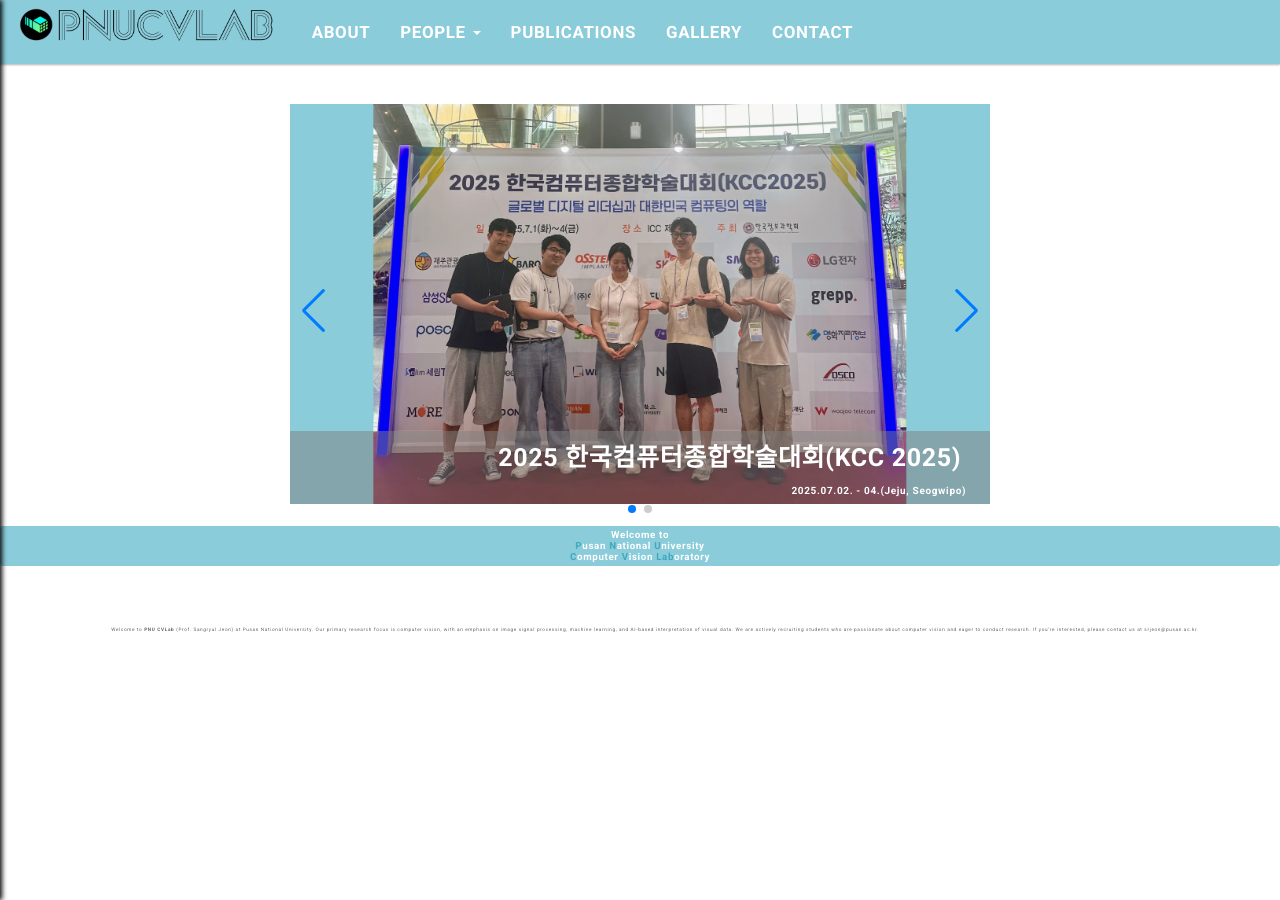
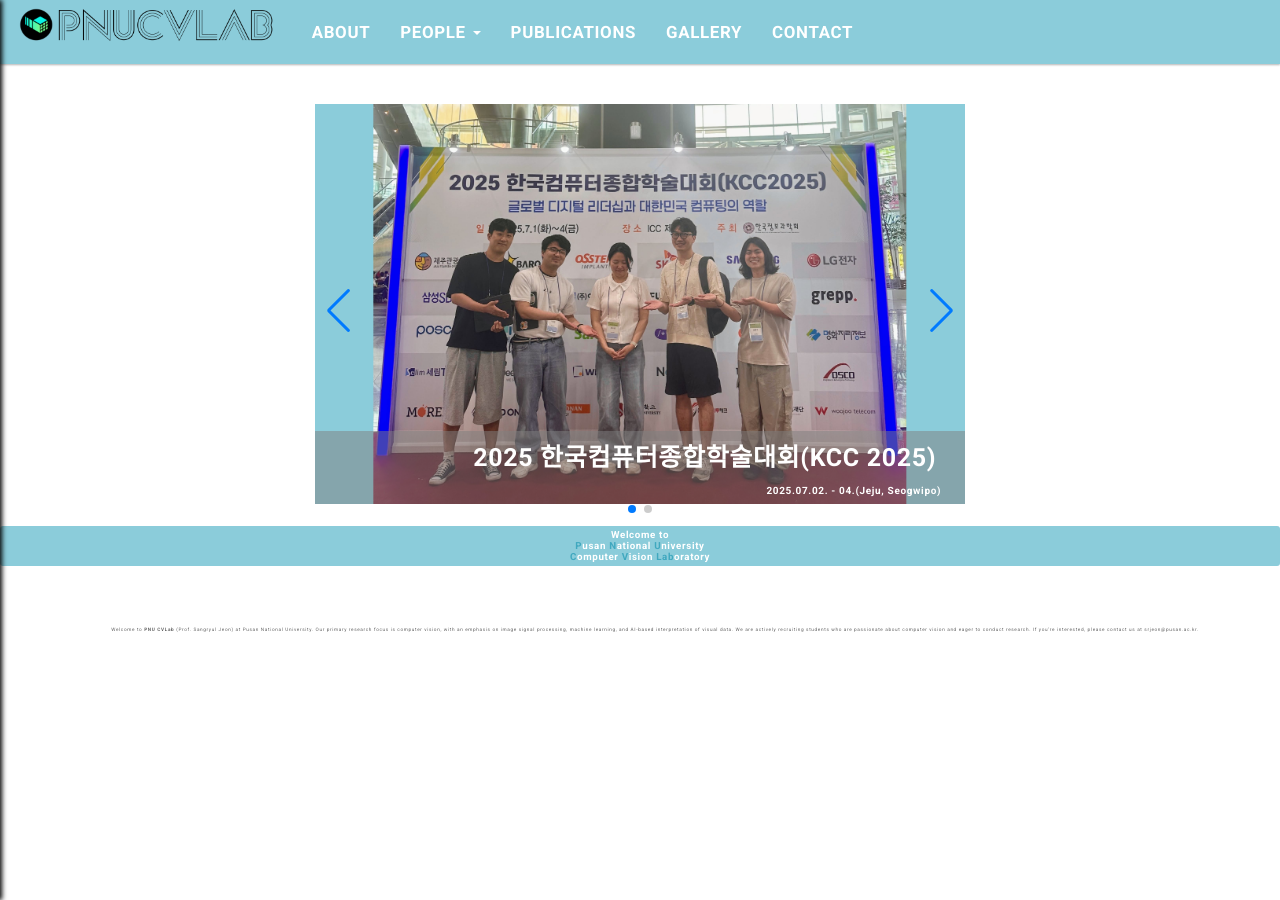
Before and after one commit to pnucvlab/pnucvlab.github.io, a Jekyll site: the page built from index.html, in a window 1280 px wide. Built offline with Jekyll 4.4.1, drawn with Linux system fonts in a browser that asks for light colours; the list of posts is cut into pages by our own code.

Commit message:
edit notice

```diff
--- a/assets/css/main.css
+++ b/assets/css/main.css
@@ -71,7 +71,7 @@ body {
 
   .notice-slider-container {
 	width: 85vw;
-	max-width: 700px;
+	max-width: 650px;
 	margin: 0 auto 1em;
   }
 
@@ -545,6 +545,7 @@ body {
 /* year nav */
 .year-nav {
 	flex: 0 0 100px;
+	font-size: 1.2em
 }
 .year-nav ul {
 	list-style: none;
```
